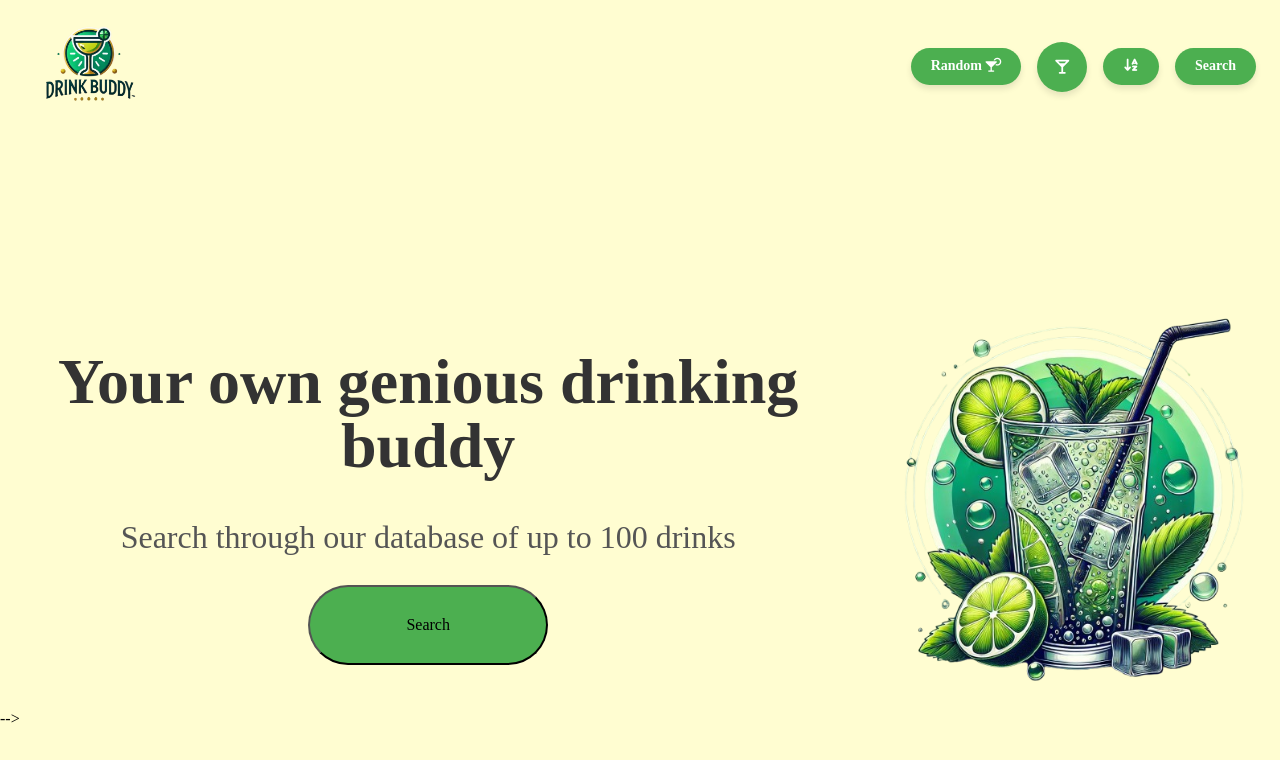
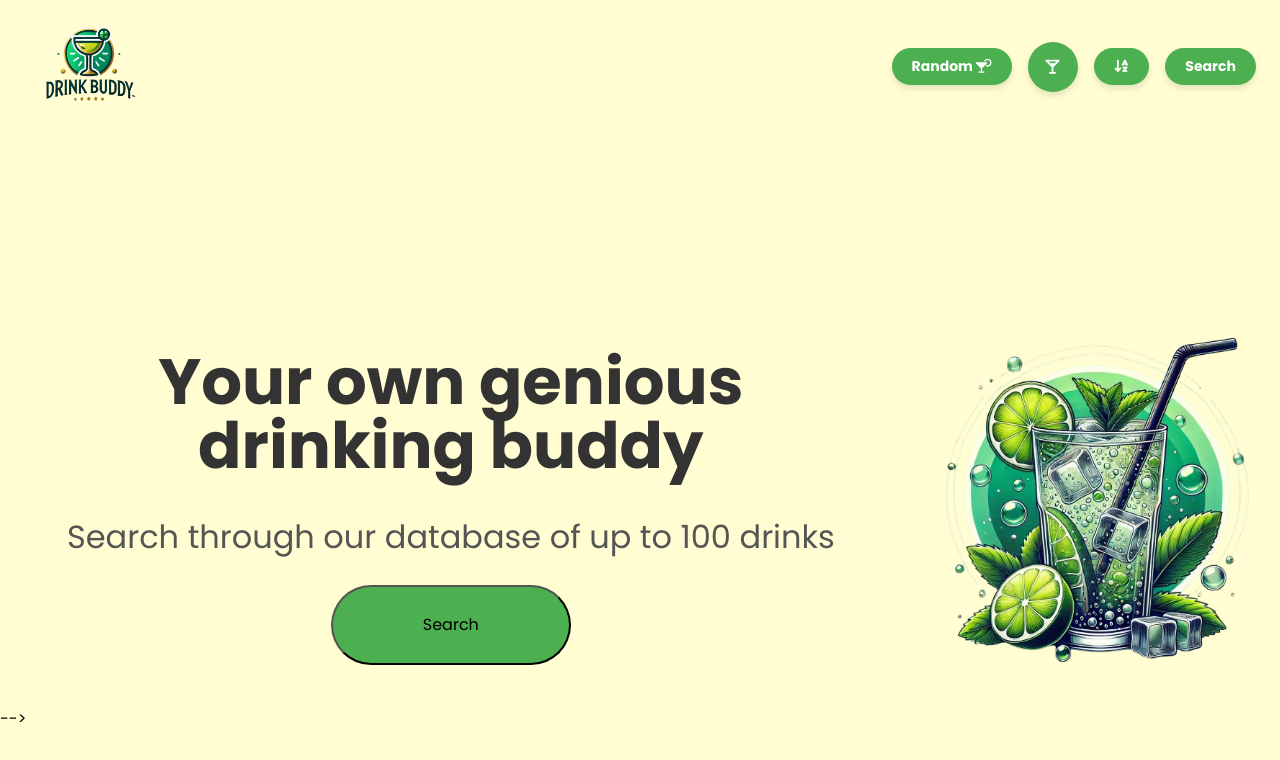
Before and after one commit to bben2208/Drinking-buddy, a plain HTML site: page index.html in a window 1280 px wide. Drawn offline with Linux system fonts and the light colour scheme.

Commit message:
font update

```diff
--- a/index.html
+++ b/index.html
@@ -7,8 +7,11 @@
     <link rel="stylesheet" href="reset.css">
     <link rel="stylesheet" href="normalize.css">
     <link href="https://cdnjs.cloudflare.com/ajax/libs/font-awesome/6.5.1/css/all.min.css" rel="stylesheet">
+    <link href="https://fonts.googleapis.com/css2?family=Poppins:wght@300;400;700&display=swap" rel="stylesheet">
 
-    <link href="https://cdnjs.cloudflare.com/ajax/libs/font-awesome/6.5.1/css/all.min.css" rel="stylesheet">
+
+
+
 
 
 
--- a/style.css
+++ b/style.css
@@ -5,6 +5,7 @@
 
 body{
     background-color: #fffdd1;
+    font-family: 'Poppins', sans-serif !important;
 }
 /* Small Screens (up to 360px): Adjust padding and layout */
 @media (max-width: 360px) {
```
